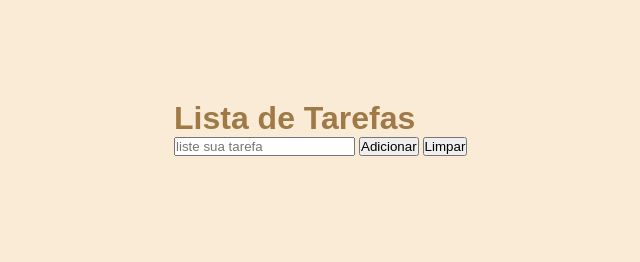
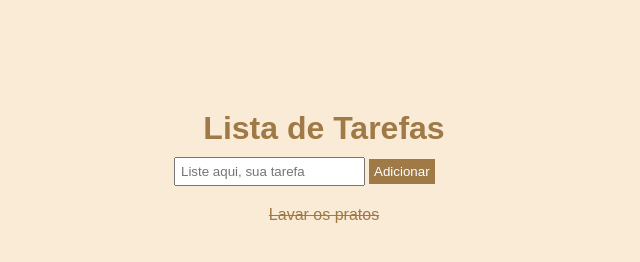
Before and after one commit to gabrielbrauna/exercicio_jquery, a plain HTML site: page index.html in a window 1280 px wide. Shown: the whole page, without its empty margins (316-956 px from the left). Drawn offline with nearby package versions, Linux system fonts and the light colour scheme; a web font is replaced by a local one.

Commit message:
commit para enviar para tirar dúvida

```diff
--- a/index.html
+++ b/index.html
@@ -15,10 +15,14 @@
     </header>
     <div class="container">
         <form id="form">
-            <input type="text" placeholder="liste sua tarefa" required>
+            <input type="text" id="id-valor-tarefa" placeholder="Liste aqui, sua tarefa" required>
             <button type="submit">Adicionar</button>
-            <button type="reset">Limpar</button>
         </form>
+        <ul>
+            <li class="riscado">
+                Lavar os pratos
+            </li>
+        </ul>
     </div>
     <script src="https://code.jquery.com/jquery-3.7.1.min.js"></script>
     <script src="./main.js"></script>
--- a/main.js
+++ b/main.js
@@ -1 +1,15 @@
-$('')
+$(document).ready(function(){
+
+    $('form').on('submit', function(e) {
+        e.preventDefault();
+        const textoTarefa = $('#id-valor-tarefa').val();
+        const novaTarefa = $('<li></li>');
+        $(`<p>${textoTarefa}</p>`).appendTo(novaTarefa);
+        $(novaTarefa).appendTo('ul');
+        $('#id-valor-tarefa').val('');
+    })
+
+    $('li').click(function() {
+        $(this).addClass('.riscado')
+    })
+})
--- a/style.css
+++ b/style.css
@@ -19,10 +19,57 @@ header h1 {
     font-optical-sizing: auto;
     font-weight: 800;
     font-style: normal;
-    color: rgb(159, 121, 70)
+    color: rgb(159, 121, 70);
+    text-align: center;
+    margin: 10px 0;
 }
 
 .container {
     max-width: 300px;
     margin: 0 auto;
 }
+
+input {
+    font-family: "SUSE", sans-serif;
+    font-optical-sizing: auto;
+    font-weight: 500;
+    font-style: normal;
+}
+
+input, button {
+    padding: 5px;
+}
+
+
+button {
+    font-family: "SUSE", sans-serif;
+    font-optical-sizing: auto;
+    font-weight: 500;
+    font-style: normal;
+    background-color:rgb(159, 121, 70);
+    color: white;
+    border: none;
+    cursor: pointer;
+}
+
+ul li {
+    margin: 20px 0;
+    list-style: none;
+    text-align: center;
+}
+
+li {
+    font-family: "SUSE", sans-serif;
+    font-optical-sizing: auto;
+    font-weight: 500;
+    font-style: normal;
+    color: rgb(159, 121, 70);
+}
+
+li:hover {
+    cursor: pointer;
+}
+
+.riscado {
+    text-decoration: line-through;
+}
```
